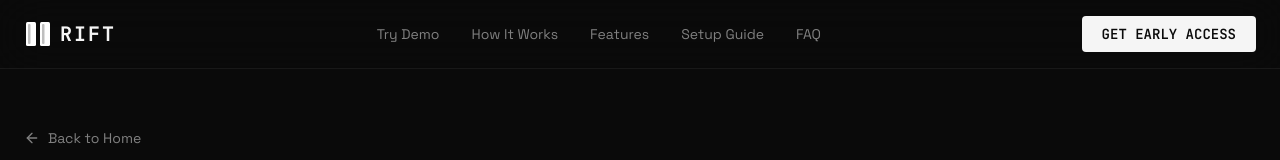
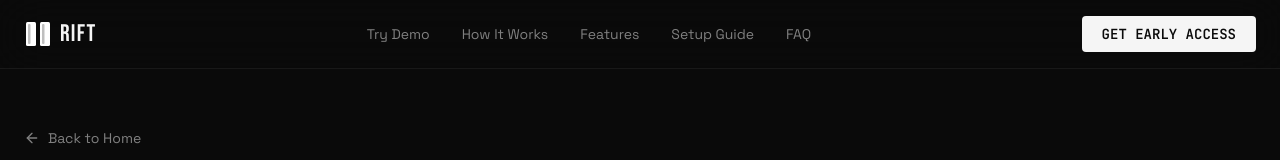
Before and after one commit to just-yamap/rift_org, a React (Vite) app: page /demo in a window 1280 px wide. Shown: the top 160 px of the page. Built offline with nearby package versions, Linux system fonts and the light colour scheme; no server answers.

Commit message:
File changes

```diff
--- a/src/components/landing/RiftLogo.jsx
+++ b/src/components/landing/RiftLogo.jsx
@@ -2,9 +2,9 @@ import React from 'react';
 
 export default function RiftLogo({ size = 'md', showText = true }) {
   const sizes = {
-    sm: { icon: 20, text: 'text-sm', gap: 'gap-1.5' },
-    md: { icon: 28, text: 'text-xl', gap: 'gap-2' },
-    lg: { icon: 40, text: 'text-3xl', gap: 'gap-3' },
+    sm: { icon: 20, text: 'text-lg', gap: 'gap-1.5' },
+    md: { icon: 28, text: 'text-2xl', gap: 'gap-2' },
+    lg: { icon: 40, text: 'text-4xl', gap: 'gap-3' },
   };
   const s = sizes[size];
 
@@ -19,7 +19,7 @@ export default function RiftLogo({ size = 'md', showText = true }) {
         <rect x="22.5" y="4" width="1.5" height="20" rx="0.75" fill="rgba(255,255,255,0.5)"/>
       </svg>
       {showText && (
-        <span className={`font-heading font-bold ${s.text} tracking-widest text-foreground`}>RIFT</span>
+        <span className={`font-logo ${s.text} tracking-[0.05em] text-foreground`}>RIFT</span>
       )}
     </div>
   );
--- a/src/index.css
+++ b/src/index.css
@@ -1,4 +1,4 @@
-@import url('https://fonts.googleapis.com/css2?family=Space+Grotesk:wght@300;400;500;600;700&family=JetBrains+Mono:wght@400;500;600;700&display=swap');
+@import url('https://fonts.googleapis.com/css2?family=Space+Grotesk:wght@300;400;500;600;700&family=JetBrains+Mono:wght@400;500;600;700&family=Bebas+Neue&display=swap');
 
 @tailwind base;
 @tailwind components;
@@ -8,6 +8,7 @@
   :root {
     --font-heading: 'JetBrains Mono', monospace;
     --font-body: 'Space Grotesk', sans-serif;
+    --font-logo: 'Bebas Neue', sans-serif;
 
     --background: 0 0% 4%;
     --foreground: 0 0% 96%;
--- a/tailwind.config.js
+++ b/tailwind.config.js
@@ -7,6 +7,7 @@ module.exports = {
   		fontFamily: {
   			heading: ['var(--font-heading)'],
   			body: ['var(--font-body)'],
+  			logo: ['var(--font-logo)'],
   		},
   		borderRadius: {
   			lg: 'var(--radius)',
```
